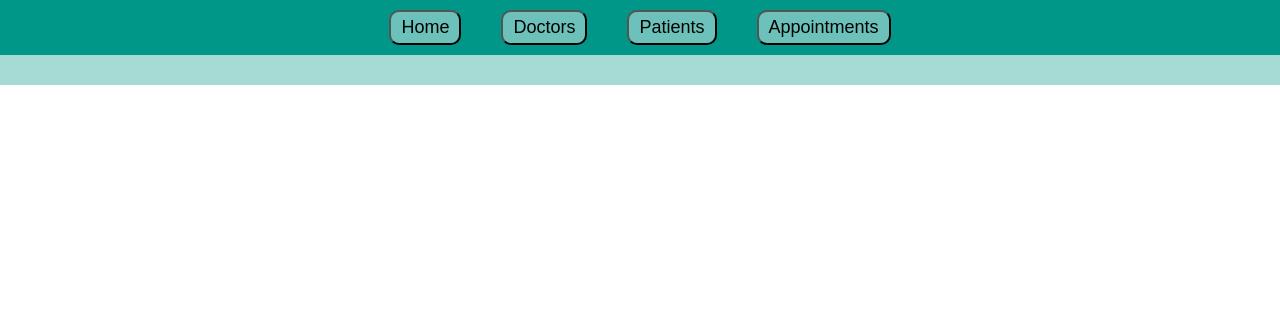
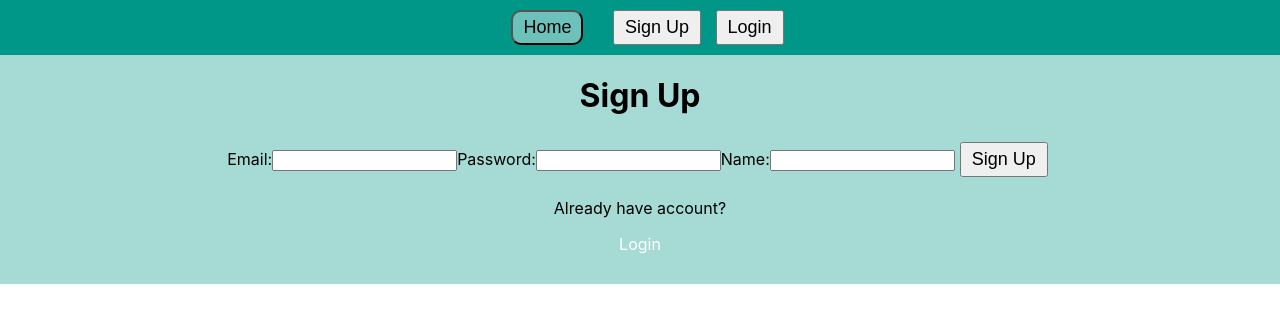
Before and after one commit to philipbutland/health-admin-client, a React (Create React App) app: page /signup in a window 1280 px wide. Shown: the top 322 px of the page. Built offline with nearby package versions, Linux system fonts and the light colour scheme.

Commit message:
token auth client

```diff
--- a/src/App.js
+++ b/src/App.js
@@ -14,6 +14,10 @@ import PatientList from './pages/patient/PatientList';
 import DoctorInfo from './pages/doctor/DoctorInfo';
 import PatientInfo from './pages/patient/PatientInfo';
 import AppointmentInfo from "./pages/appointment/AppointmentInfo"
+import SignupPage from "./pages/SignupPage";
+import LoginPage from "./pages/LoginPage"
+import IsPrivate from "./components/IsPrivate";
+import IsAnon from "./components/IsAnon";
 
 function App() {
   return (
@@ -29,10 +33,12 @@ function App() {
         <Route path="/patients/add-patient" element={<AddPatient />} />
         <Route path="/patients/edit/:patientId" element={<EditPatient />} />
         <Route path="/patients/:patientId" element={<PatientInfo />} />
-        <Route path="/appointments" element={<AppointmentList />} />
+        <Route path="/appointments" element={<IsPrivate><AppointmentList /></IsPrivate>} />
         <Route path="/appointments/add-appointment" element={<AddAppointment />} />
         <Route path="/appointments/edit/:appointmentId" element={<EditAppointment />} />
         <Route path="/appointments/:appointmentId" element={<AppointmentInfo />} />
+        <Route path="/signup" element={<IsAnon> <SignupPage /> </IsAnon>} />
+        <Route path="/login" element={<IsAnon> <LoginPage /> </IsAnon>} />
         </Routes>
     </div>
   );
--- /dev/null
+++ b/src/components/IsAnon.jsx
@@ -0,0 +1,23 @@
+// src/components/IsAnon.js
+
+import { useContext } from "react";
+import { AuthContext } from "../context/auth.context";
+import { Navigate } from "react-router-dom";
+
+function IsAnon( { children } ) {
+
+  const { isLoggedIn, isLoading } = useContext(AuthContext);
+
+  // If the authentication is still loading
+  if (isLoading) return <p>Loading ...</p>;
+
+  if (isLoggedIn) {
+    // If the user is logged in, navigate to home page
+    return <Navigate to="/" />;
+  } else {
+    // If the user is not logged in, allow to see the page
+    return children;
+  }
+}
+
+export default IsAnon;
--- /dev/null
+++ b/src/components/IsPrivate.jsx
@@ -0,0 +1,23 @@
+// src/components/IsPrivate.js
+
+import { useContext } from "react";
+import { AuthContext } from "../context/auth.context";
+import { Navigate } from "react-router-dom";
+
+function IsPrivate( { children } ) {
+
+  const { isLoggedIn, isLoading } = useContext(AuthContext);
+
+  // If the authentication is still loading
+  if (isLoading) return <p>Loading ...</p>;
+
+  if (!isLoggedIn) {
+  // If the user is not logged in
+    return <Navigate to="/login" />;
+  } else {
+  // If the user is logged in, allow to see the page
+    return children;
+  }
+}
+
+export default IsPrivate;
--- a/src/components/Navbar.jsx
+++ b/src/components/Navbar.jsx
@@ -1,11 +1,22 @@
 import { Link } from "react-router-dom";
+import { useContext } from "react";
+import { AuthContext } from "../context/auth.context";
 
 function Navbar() {
+  const {
+    isLoggedIn,
+    user,
+    logOutUser
+  } = useContext(AuthContext);
+
   return (
     <nav className="navbar">
       <Link to="/">
         <button className="navButton">Home</button>
       </Link>
+
+         {isLoggedIn && (
+        <>
           <Link to="/doctors">
             <button className="navButton">Doctors</button>
           </Link>
@@ -15,6 +26,24 @@ function Navbar() {
           <Link to="/appointments">
             <button className="navButton">Appointments</button>
           </Link>
+
+             <button onClick={logOutUser}>Logout</button>
+          <span>{user && user.name}</span>
+        </>
+      )}
+
+      {!isLoggedIn && (
+        <>
+          <Link to="/signup">
+            {" "}
+            <button>Sign Up</button>{" "}
+          </Link>
+          <Link to="/login">
+            {" "}
+            <button>Login</button>{" "}
+          </Link>
+        </>
+      )}
     </nav>
   );
 }
--- /dev/null
+++ b/src/context/auth.context.jsx
@@ -0,0 +1,79 @@
+// src/context/auth.context.js
+
+import React, { useState, useEffect } from "react";
+import axios from "axios";
+const API_URL = "http://localhost:5005";
+
+const AuthContext = React.createContext();
+
+function AuthProviderWrapper(props) {
+  const [isLoggedIn, setIsLoggedIn] = useState(false);
+  const [isLoading, setIsLoading] = useState(true);
+  const [user, setUser] = useState(null);
+
+  const storeToken = (token) => {       //  <==  ADD
+    localStorage.setItem('authToken', token);
+  }
+
+  const authenticateUser = () => {           //  <==  ADD
+    // Get the stored token from the localStorage
+    const storedToken = localStorage.getItem('authToken');
+
+    // If the token exists in the localStorage
+    if (storedToken) {
+      // We must send the JWT token in the request's "Authorization" Headers
+      axios.get(
+        `${API_URL}/auth/verify`,
+        { headers: { Authorization: `Bearer ${storedToken}`} }
+      )
+      .then((response) => {
+        // If the server verifies that JWT token is valid
+        const user = response.data;
+       // Update state variables
+        setIsLoggedIn(true);
+        setIsLoading(false);
+        setUser(user);
+      })
+      .catch((error) => {
+        // If the server sends an error response (invalid token)
+        // Update state variables
+        setIsLoggedIn(false);
+        setIsLoading(false);
+        setUser(null);
+      });
+    } else {
+      // If the token is not available (or is removed)
+        setIsLoggedIn(false);
+        setIsLoading(false);
+        setUser(null);
+    }
+  }
+
+  const removeToken = () => {                    // <== ADD
+    // Upon logout, remove the token from the localStorage
+    localStorage.removeItem("authToken");
+  }
+
+
+  const logOutUser = () => {                   // <== ADD
+    // To log out the user, remove the token
+    removeToken();
+    // and update the state variables
+    authenticateUser();
+  }
+
+
+  useEffect(() => {
+    authenticateUser();                   //  <==  ADD
+   }, []);
+
+
+
+  return (
+    <AuthContext.Provider value={{ isLoggedIn, isLoading, user, storeToken, authenticateUser, logOutUser }}>
+      {props.children}
+    </AuthContext.Provider>
+  )
+}
+
+export { AuthProviderWrapper, AuthContext };
--- a/src/index.js
+++ b/src/index.js
@@ -4,12 +4,15 @@ import './index.css';
 import App from './App';
 import reportWebVitals from './reportWebVitals';
 import { BrowserRouter as Router } from "react-router-dom";
+import { AuthProviderWrapper } from "./context/auth.context";
 
 const root = ReactDOM.createRoot(document.getElementById('root'));
 root.render(
   <React.StrictMode>
   <Router>
+  <AuthProviderWrapper>
       <App />
+      </AuthProviderWrapper>
     </Router>
   </React.StrictMode>
 );
--- /dev/null
+++ b/src/pages/LoginPage.jsx
@@ -0,0 +1,75 @@
+// src/pages/LoginPage.js
+
+import { useState, useContext } from "react";
+import axios from "axios";
+import { Link, useNavigate } from "react-router-dom";
+import { AuthContext } from "../context/auth.context";
+
+const API_URL = "http://localhost:5005";
+
+
+function LoginPage(props) {
+  const [email, setEmail] = useState("");
+  const [password, setPassword] = useState("");
+  const [errorMessage, setErrorMessage] = useState(undefined);
+
+  const navigate = useNavigate();
+
+  const { storeToken, authenticateUser } = useContext(AuthContext);
+
+  const handleEmail = (e) => setEmail(e.target.value);
+  const handlePassword = (e) => setPassword(e.target.value);
+
+
+  const handleLoginSubmit = (e) => {
+    e.preventDefault();
+    const requestBody = { email, password };
+
+    axios.post(`${API_URL}/auth/login`, requestBody)
+      .then((response) => {
+      // Request to the server's endpoint `/auth/login` returns a response
+      // with the JWT string ->  response.data.authToken
+        console.log('JWT token', response.data.authToken );
+
+        storeToken(response.data.authToken);
+        authenticateUser();
+        navigate('/');
+      })
+      .catch((error) => {
+        const errorDescription = error.response.data.message;
+        setErrorMessage(errorDescription);
+      })
+  };
+
+  return (
+    <div className="LoginPage">
+      <h1>Login</h1>
+
+      <form onSubmit={handleLoginSubmit}>
+        <label>Email:</label>
+        <input
+          type="email"
+          name="email"
+          value={email}
+          onChange={handleEmail}
+        />
+
+        <label>Password:</label>
+        <input
+          type="password"
+          name="password"
+          value={password}
+          onChange={handlePassword}
+        />
+
+        <button type="submit">Login</button>
+      </form>
+      { errorMessage && <p className="error-message">{errorMessage}</p> }
+
+      <p>Don't have an account yet?</p>
+      <Link to={"/signup"}> Sign Up</Link>
+    </div>
+  )
+}
+
+export default LoginPage;
--- /dev/null
+++ b/src/pages/SignupPage.jsx
@@ -0,0 +1,86 @@
+// src/pages/SignupPage.js
+
+import { useState } from "react";
+import { Link, useNavigate } from "react-router-dom";
+import axios from "axios";
+
+const API_URL = "http://localhost:5005";
+
+
+function SignupPage(props) {
+  const [email, setEmail] = useState("");
+  const [password, setPassword] = useState("");
+  const [name, setName] = useState("");
+  const [errorMessage, setErrorMessage] = useState(undefined);
+
+  const navigate = useNavigate();
+
+  const handleEmail = (e) => setEmail(e.target.value);
+  const handlePassword = (e) => setPassword(e.target.value);
+  const handleName = (e) => setName(e.target.value);
+
+
+// src/pages/SignupPage.js
+
+// ...
+
+const handleSignupSubmit = (e) => {
+    e.preventDefault();
+    // Create an object representing the request body
+    const requestBody = { email, password, name };
+
+    // Make an axios request to the API
+    // If POST request is successful redirect to login page
+    // If the request resolves with an error, set the error message in the state
+    axios.post(`${API_URL}/auth/signup`, requestBody)
+      .then((response) => {
+        navigate('/login');
+      })
+      .catch((error) => {
+        const errorDescription = error.response.data.message;
+        setErrorMessage(errorDescription);
+      })
+  };
+
+
+ return (
+    <div className="SignupPage">
+      <h1>Sign Up</h1>
+
+      <form onSubmit={handleSignupSubmit}>
+        <label>Email:</label>
+        <input
+          type="email"
+          name="email"
+          value={email}
+          onChange={handleEmail}
+        />
+
+        <label>Password:</label>
+        <input
+          type="password"
+          name="password"
+          value={password}
+          onChange={handlePassword}
+        />
+
+        <label>Name:</label>
+        <input
+          type="text"
+          name="name"
+          value={name}
+          onChange={handleName}
+        />
+
+        <button type="submit">Sign Up</button>
+      </form>
+
+      { errorMessage && <p className="error-message">{errorMessage}</p> }
+
+      <p>Already have account?</p>
+      <Link to={"/login"}> Login</Link>
+    </div>
+  )
+}
+
+export default SignupPage;
--- a/src/pages/appointment/AddAppointment.jsx
+++ b/src/pages/appointment/AddAppointment.jsx
@@ -38,8 +38,9 @@ function AddAppointment() {
     }
 
     else{
+      const storedToken = localStorage.getItem('authToken');
       axios
-        .post("http://localhost:5005/appointments/add-appointment", bodyToPost)
+        .post("http://localhost:5005/appointments/add-appointment", bodyToPost, { headers: { Authorization: `Bearer ${storedToken}` }})
         .then(() => {
           setDoctorId("");
           setPatientId("");
--- a/src/pages/appointment/AppointmentInfo.jsx
+++ b/src/pages/appointment/AppointmentInfo.jsx
@@ -14,9 +14,11 @@ function AppointmentInfo() {
     const [dateTime, setDateTime] = useState('')
     const [department, setDepartment] = useState('')
 
+    const storedToken = localStorage.getItem("authToken");
+
   useEffect(() => {
     axios
-      .get(`${API_URL}/appointments/${appointmentId}`)
+      .get(`${API_URL}/appointments/${appointmentId}`, { headers: { Authorization: `Bearer ${storedToken}` } })
       .then((response) => {
         setDoctorId(response.data.doctorId);
         setPatientId(response.data.patientId)
--- a/src/pages/appointment/AppointmentList.jsx
+++ b/src/pages/appointment/AppointmentList.jsx
@@ -8,6 +8,7 @@ function AppointmentList() {
   const [appointment,setAppointment] = useState(false)
 
   const getAppointments = () => {
+    const storedToken = localStorage.getItem("authToken");
     axios.get('http://localhost:5005/appointments')
     .then(response=>{
           console.log("Appointments", response.data)
```
Lines whose indentation alone changed are shown as unchanged.
